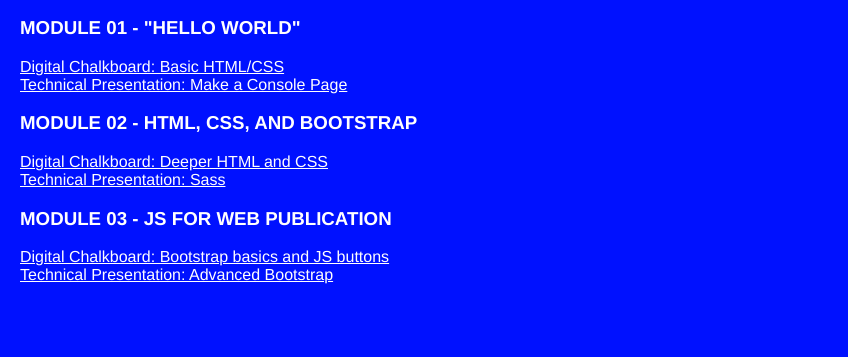
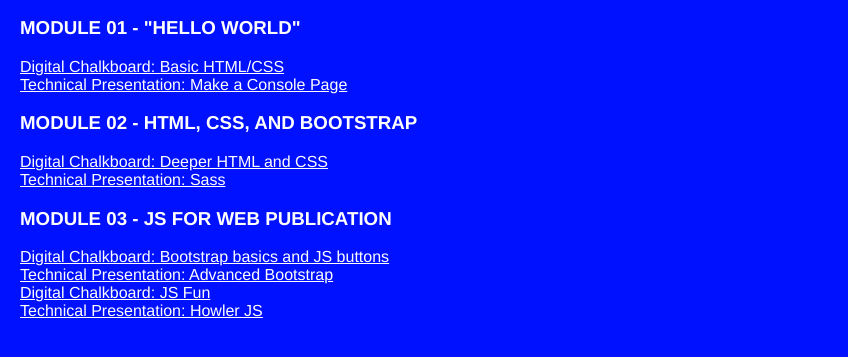
Before and after one commit to tingyue1023/tingyue.datapub.io, a plain HTML site: page index.html in a window 1280 px wide. Shown: the part 131-488 px from the top of the page, without its empty margins (0-848 px from the left). Drawn offline with Linux system fonts and the light colour scheme.

Commit message:
Update index.html

```diff
--- a/index.html
+++ b/index.html
@@ -36,6 +36,8 @@
     <p>
     <a href="https://tingyue1023.github.io/tingyue.datapub.io/m3_1_bootstrap_basics_and_js_buttons/">Digital Chalkboard: Bootstrap basics and JS buttons</a><br/>
     <a href="https://tingyue1023.github.io/tingyue.datapub.io/m3_2_advanced_bootstrap/">Technical Presentation: Advanced Bootstrap</a><br/>
+    <a href="https://tingyue1023.github.io/tingyue.datapub.io/m3_3_js_fun/">Digital Chalkboard: JS Fun</a><br/>
+    <a href="https://tingyue1023.github.io/tingyue.datapub.io/m3_4_howler_js/">Technical Presentation: Howler JS</a><br/>
     </p>
     </div>
 
```
